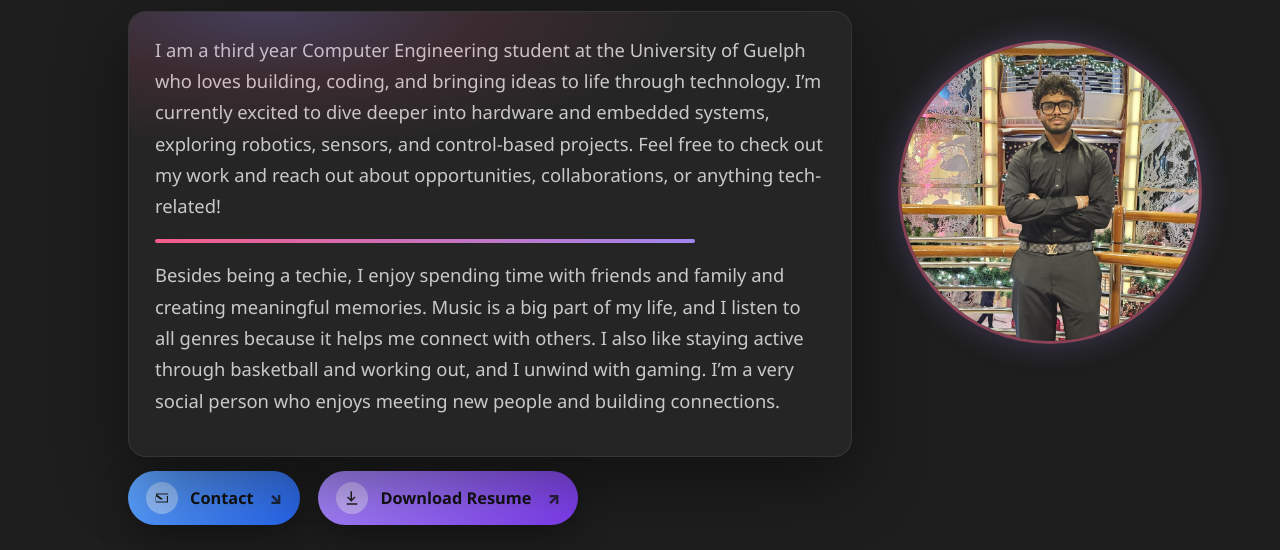
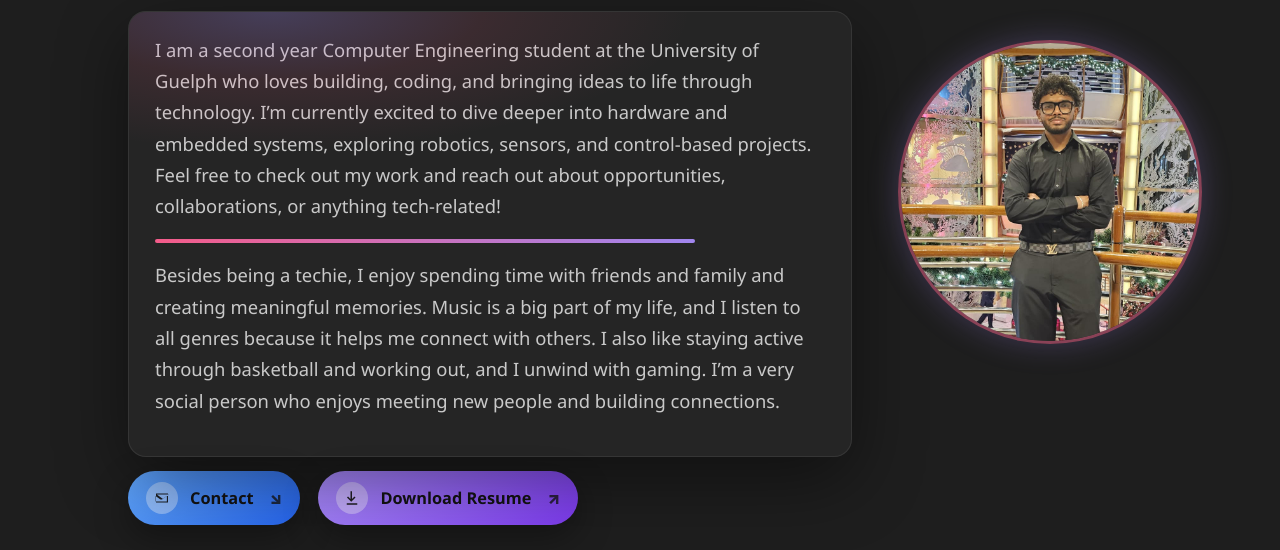
Before and after one commit to cherzx29/portfolio, a plain HTML site: page index.html in a window 1280 px wide. Shown: the part 210-760 px from the top of the page. Drawn offline with Linux system fonts and the light colour scheme.

Commit message:
Update portfolio content and styling

```diff
--- a/index.html
+++ b/index.html
@@ -50,7 +50,7 @@
         <h1>Hello! I'm Cherith Boya,</h1>
         <div class="hero-card">
           <p class="hero-text">
-            I am a third year Computer Engineering student at the University of Guelph who loves building, coding, and bringing
+            I am a second year Computer Engineering student at the University of Guelph who loves building, coding, and bringing
             ideas to life through technology. I’m currently excited to dive deeper into hardware and embedded systems, exploring
             robotics, sensors, and control-based projects. Feel free to check out my work and reach out about opportunities,
             collaborations, or anything tech-related!
```
